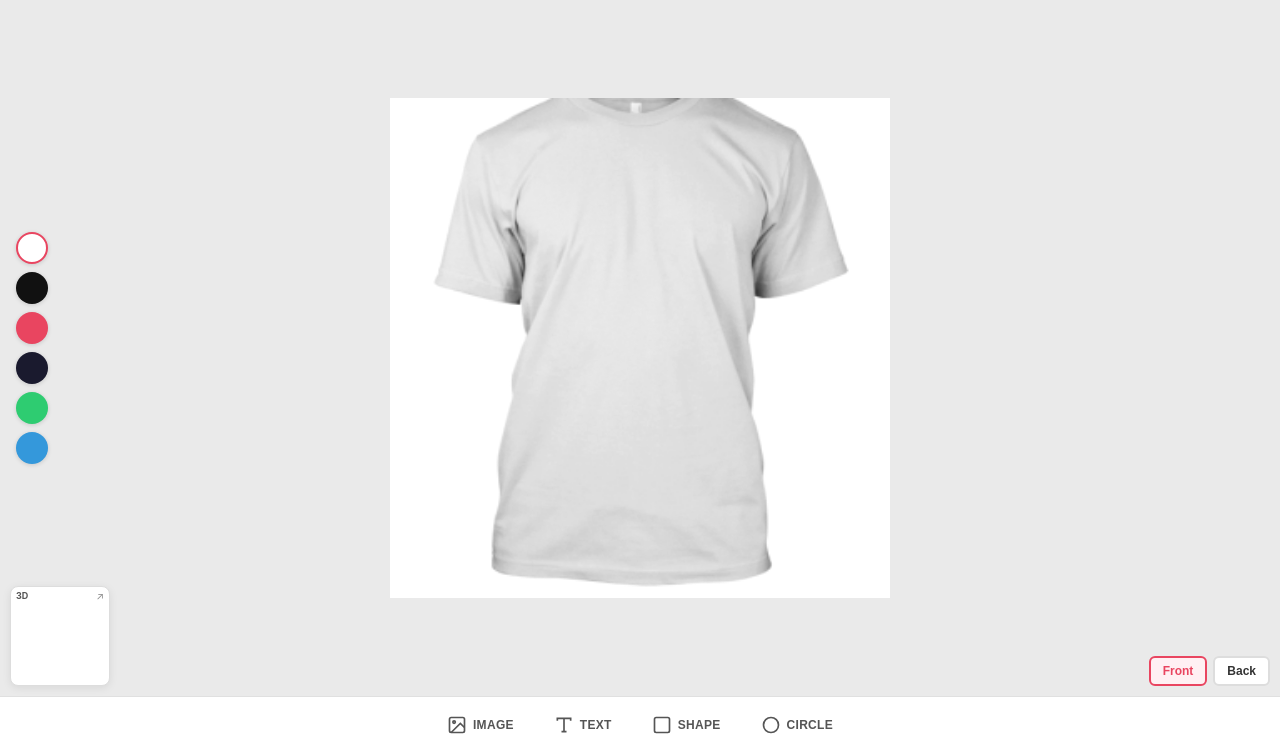
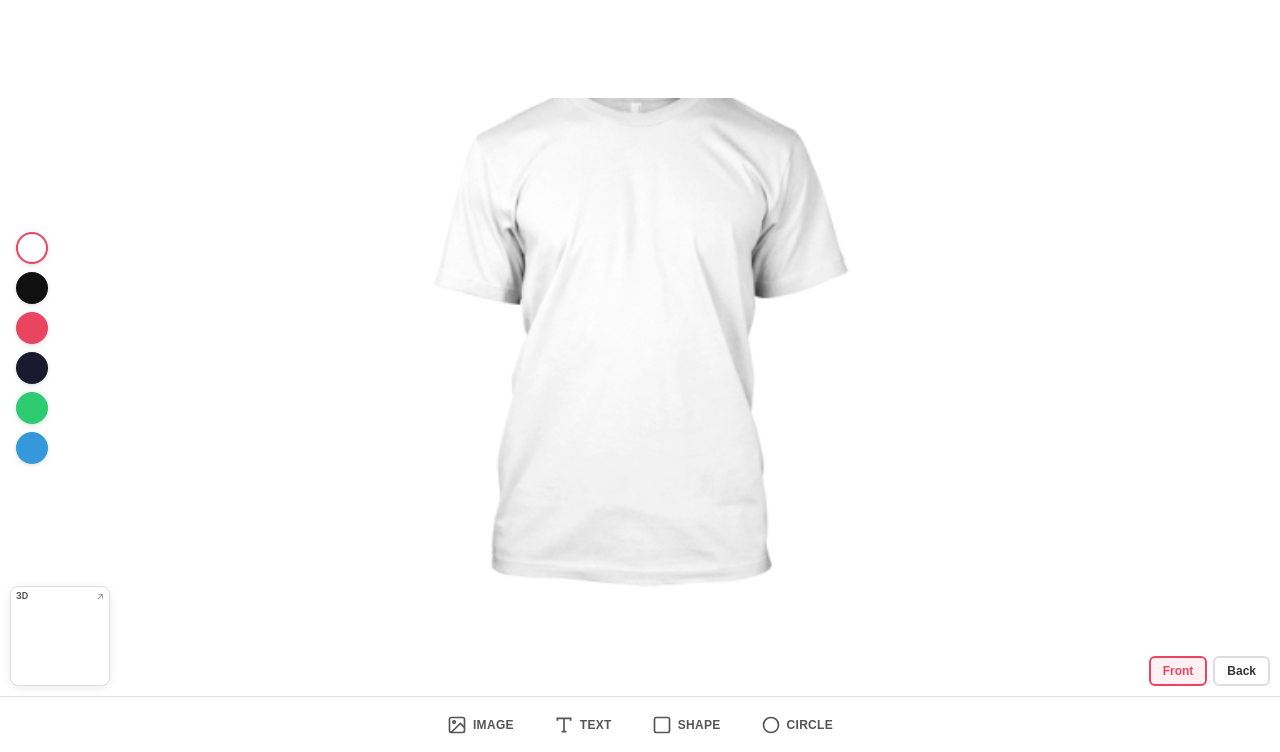
Before and after one commit to Tedrick10/duwunkyal-mobile, a Python web app: template server/templates/customize.html in a window 1280 px wide. Shown: the part 48-800 px from the top of the page. Run offline with Jinja, Linux system fonts and the light colour scheme; the template is opened without the code that fills it, so the values that code supplies are empty; some libraries are stand-ins or nearby versions.

Commit message:
Update product customization to use white background for better image blending
Modify the customize.html template to set the canvas area background to white (#ffffff), ensuring product images blend seamlessly and removing the previous #eaeaea background.

Replit-Commit-Author: Agent
Replit-Commit-Session-Id: b6b219c3-36cf-4601-8124-4fcb1bd0fc50
Replit-Commit-Checkpoint-Type: full_checkpoint
Replit-Commit-Event-Id: 7c56fa89-f852-42fb-aac6-81ca18f6801e
Replit-Commit-Screenshot-Url: https://storage.googleapis.com/screenshot-production-us-central1/299dbd39-b22b-4bdf-97ed-10f96b8c3eff/b6b219c3-36cf-4601-8124-4fcb1bd0fc50/qSu0sOD
Replit-Helium-Checkpoint-Created: true

```diff
--- a/server/templates/customize.html
+++ b/server/templates/customize.html
@@ -132,7 +132,7 @@
       align-items: center;
       justify-content: center;
       position: relative;
-      background: #eaeaea;
+      background: #ffffff;
       overflow: hidden;
     }
 
```
